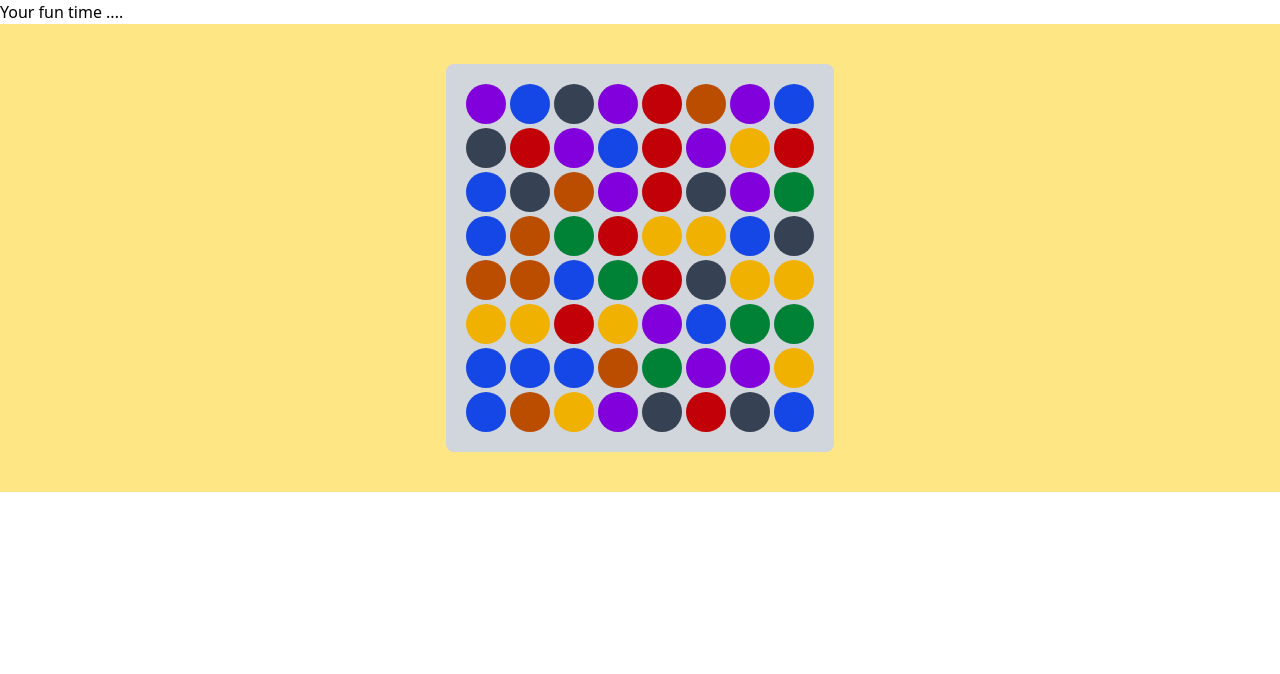
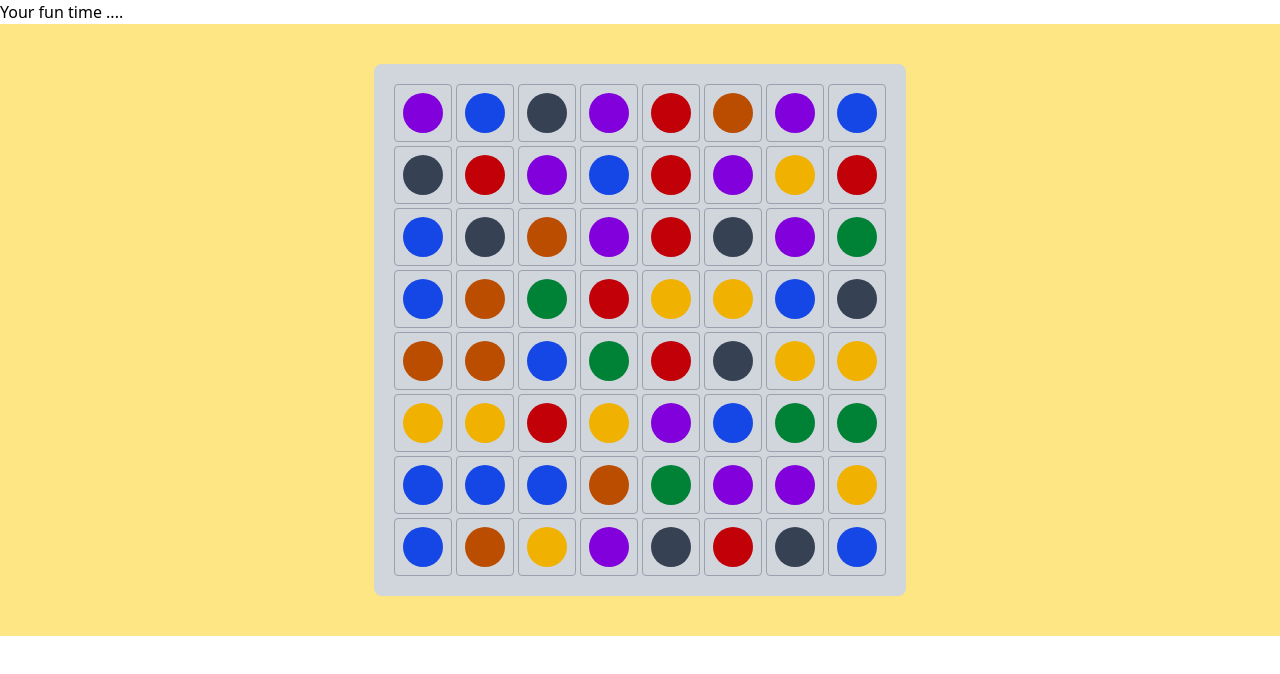
Before and after one commit to Chinweike99/typescript, a React (Vite) app in the folder candy_crash/: page / in a window 1280 px wide. Shown: the top 674 px of the page. Built offline with nearby package versions, Linux system fonts and the light colour scheme.

Commit message:
candy bg

```diff
--- a/candy_crash/src/Components/Candy.tsx
+++ b/candy_crash/src/Components/Candy.tsx
@@ -22,8 +22,9 @@ interface CandyProps{
 
 const Candy: React.FC<CandyProps> = ({color, row, col, onDragStart, onDrop, onDragOver}) =>{
     return (
-        <div
-        className={`w-10 h-10 rounded-full cursor-pointer ${colorClassess[color] || "bg-white-700"}`}
+        <div className="border-1 border-gray-400 rounded p-2">
+            <div
+        className={`w-10 h-10 rounded-full  cursor-pointer ${colorClassess[color] || "bg-white-700"}`}
         data-row={row}
         data-col={col}
         draggable
@@ -32,6 +33,7 @@ const Candy: React.FC<CandyProps> = ({color, row, col, onDragStart, onDrop, onDr
         onDragOver={onDragOver}
         >
         </div>
+        </div>
     )
 }
 
--- a/candy_crash/src/utils/gamelogic.ts
+++ b/candy_crash/src/utils/gamelogic.ts
@@ -22,7 +22,7 @@ export function checkMatches(board: string[][]): boolean {
                 board[row][col] === board[row + 1][col] &&
                 board[row][col] === board[row + 2][col]
             ){
-                console.log(`Match found at ${row}, ${col}`);
+                console.log(`Match was been discovered at ${row}, ${col}`);
                 matches = true
             }
         }
```
